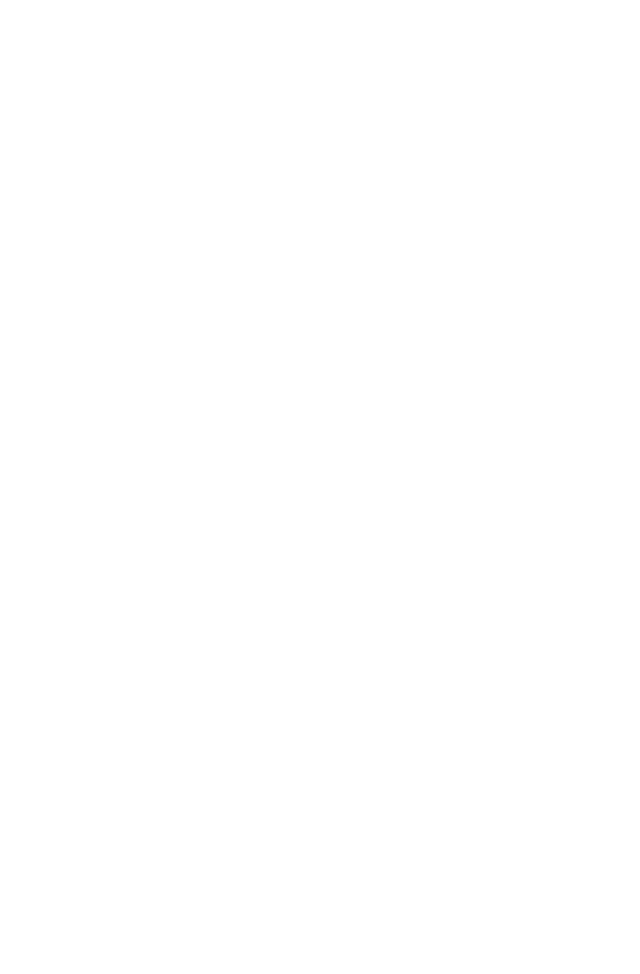
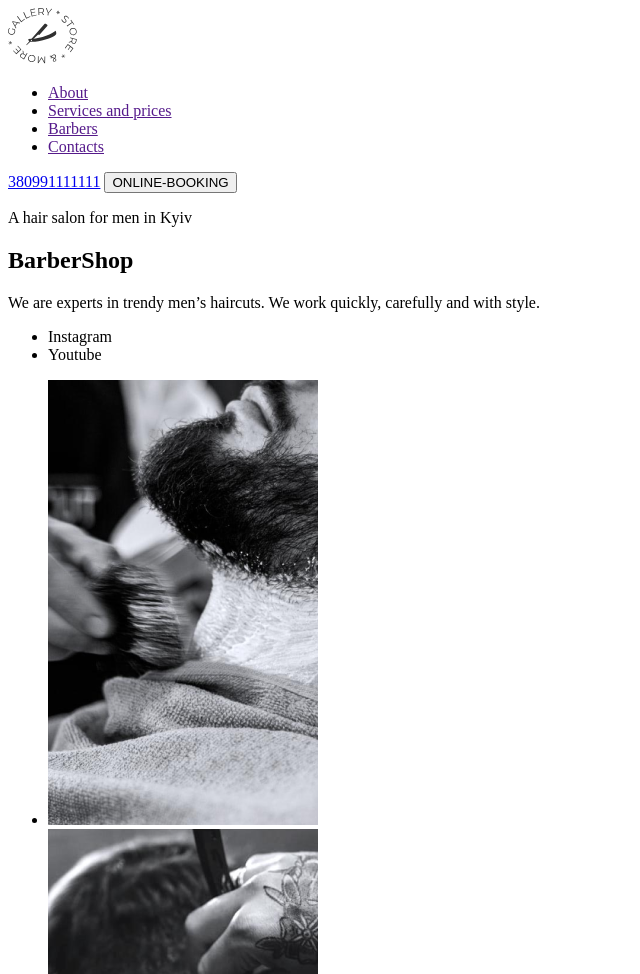
Before and after one commit to timurvdovichenko/fson-74-on, a plain HTML site: page index.html in a window 1280 px wide. Shown: the top 974 px of the page, without its empty margins (0-640 px from the left). Before the commit the page ends 800 px from the top, so only its background shows below. Drawn offline with Linux system fonts and the light colour scheme.

Commit message:
first two section

```diff
--- a/index.html
+++ b/index.html
@@ -4,9 +4,51 @@
     <meta charset="UTF-8">
     <meta http-equiv="X-UA-Compatible" content="IE=edge">
     <meta name="viewport" content="width=device-width, initial-scale=1.0">
-    <title>Document</title>
+    <title>BarberShop</title>
 </head>
 <body>
+    <header>
+        <a href="">
+<img src="./images/logo.svg" alt="Logo">
+</a>
+<ul>
+    <li><a href="">About</a></li>
+    <li><a href="">Services and prices</a></li>
+    <li><a href="">Barbers</a></li>
+    <li><a href="">Contacts</a></li>
+</ul>
+<a href="tel:+380991111111">380991111111</a>
+<button type="button">ONLINE-BOOKING</button>
+    </header>
+    <main>
+<section>
+    <p>A hair salon for men in Kyiv</p>
+    <h1>BarberShop</h1>
+    <p>We are experts in trendy men’s haircuts.
+    We work quickly, carefully and with style.</p>
+<ul>
+<li><a href="" rel="noreferer noopener nofollow"></a>Instagram</li>
+<li><a href=""rel="noreferer noopener nofollow"></a>Youtube</li>
+</ul>
+</section>
+<section>
+ <ul>
+    <li><img src="./images/img 1.png" alt=""></li>
+    <li><img src="./images/img 2.png" alt=""></li>
+ </ul>
+</section>
+<section>
+    <p>About</p>
+    <h2>Best Barbershop in your city</h2>
+    <p>If you want to add more confidence to your image, you should definitely visit us.</p>
+    <p>We are a team that never stops at what has been achieved and are thirsty for changes. And when you fall into the hands
+    of our master, you will never be the same again. We are a team that is always "on the same wave" with clients.
+    Therefore, we are always ready to improve everyone who comes to us!</p>
+    <button type="button">ONLINE-BOOKING</button>
+</section>
+    </main>
+    <footer>
 
+    </footer>
 </body>
 </html>
```
Also changed, not shown: images/img 1.png (added), images/img 2.png (added), images/logo.svg (added).
